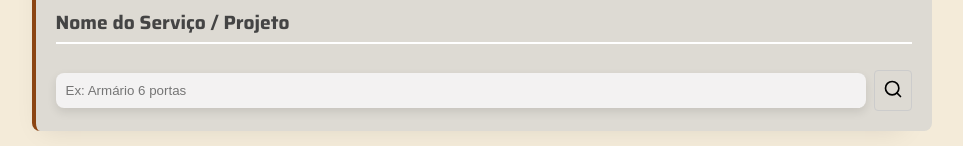
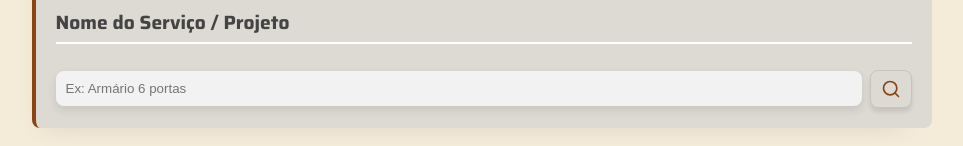
Before and after one commit to VagnerBeraldo/PI5-Marcenaria, a React (Vite) app in the folder frontend/: page /plano-de-corte in a window 1280 px wide. Shown: the part 350-496 px from the top of the page, without its empty margins (157-1120 px from the left). Built offline with nearby package versions, Linux system fonts and the light colour scheme.

Commit message:
style: layout btn lupa

```diff
--- a/frontend/src/pages/PlanoDeCorte.jsx
+++ b/frontend/src/pages/PlanoDeCorte.jsx
@@ -473,7 +473,7 @@ export default function PlanoDeCorte() {
               }}
               disabled={isLoading}
             />
-            <button type="button" onClick={handleBuscar} style={{ background: "none", border: "1px solid #ccc", padding: "8px", borderRadius: "4px", cursor: "pointer" }}>
+            <button type="button" className="btn-lupa" onClick={handleBuscar}>
               <Search size={20} />
             </button>
           </div>
--- a/frontend/src/styles/PlanoDeCorte.css
+++ b/frontend/src/styles/PlanoDeCorte.css
@@ -38,6 +38,26 @@
   border-bottom-left-radius: 8px;
   box-shadow: -10px 18px 25px -20px rgba(0, 0, 0, 0.1);
 }
+
+.btn-lupa{
+  background-color: transparent;
+  border: 1px solid rgba(0, 0, 0, 0.1);
+  box-shadow: 0 4px 4px rgba(0, 0, 0, 0.1);
+  color: var(--cor-primaria);
+  padding: 8px 10px;
+  border-radius: 8px;
+  transition: background-color 0.5s ease;
+  cursor: pointer;
+  display: flex;
+  align-items: center;
+  justify-content: center;
+}
+
+.btn-lupa:hover{
+  background-color: var(--cor-primaria);
+  color: var(--branco)
+}
+
 
 .container-navegacao {
   background-color: var(--cor-secundaria);
```
